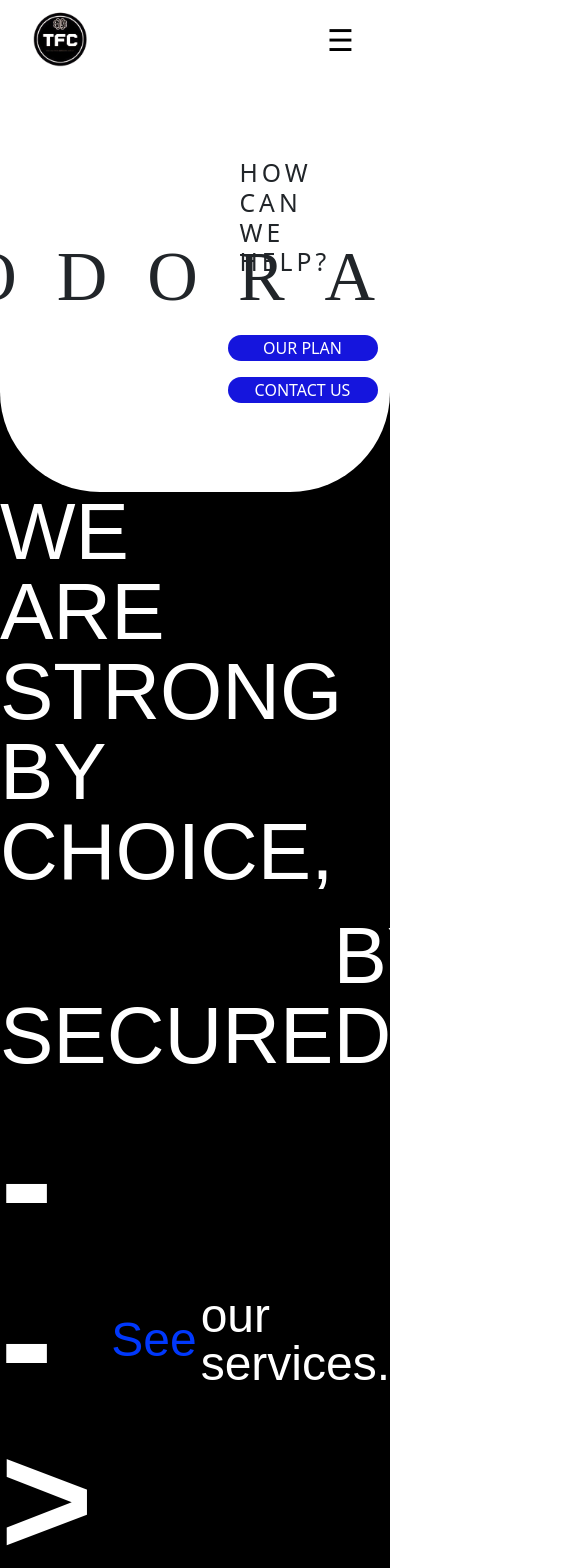
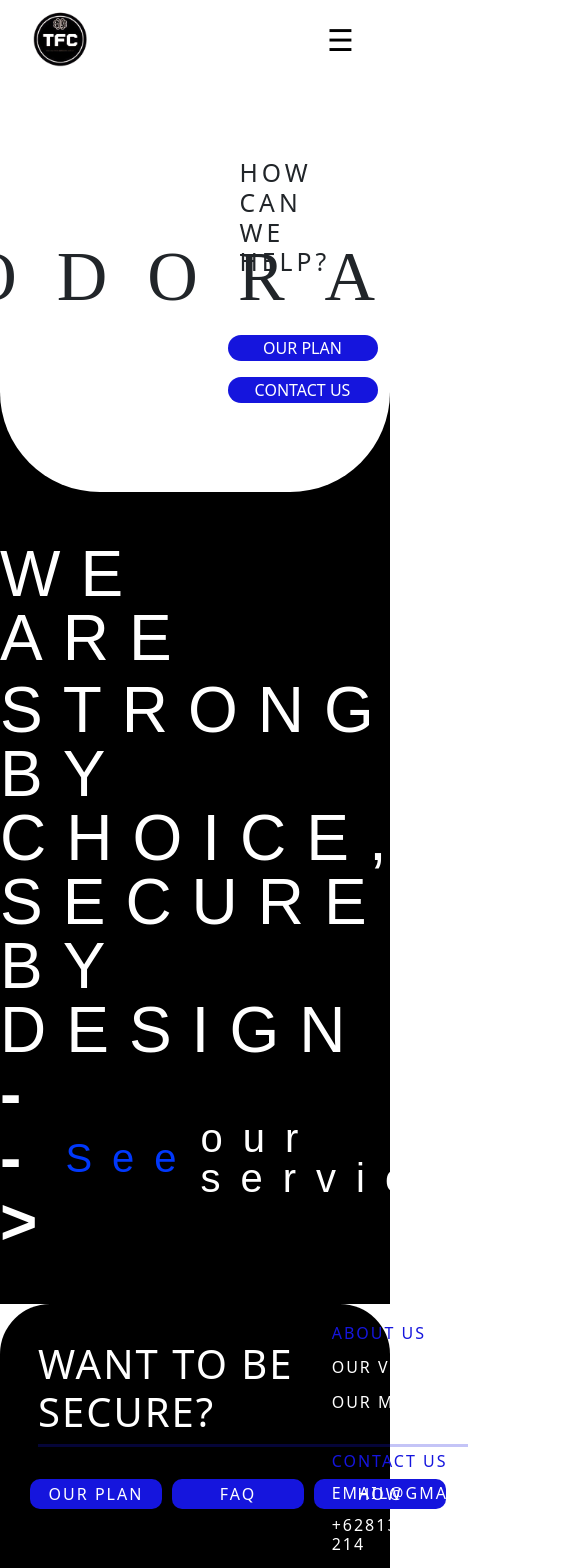
Before and after one commit to DavidDimasPatty/PortofolioFL2, a React (Create React App) app: page / in a window 390 px wide. Shown: the top 1568 px of the page, 585 px wide, since content can reach past the window. Built offline with nearby package versions, Linux system fonts and the light colour scheme; a web font is replaced by a local one.

Commit message:
Slogan Section

```diff
--- a/src/assets/style/slogan.css
+++ b/src/assets/style/slogan.css
@@ -10,22 +10,24 @@
     color: white;
     font-family: 'Depot', sans-serif;
     line-height: 1;
+    padding: 50px 0;
+    letter-spacing: 20px;
 }
 
 .slogan-small-text {
-    font-size: 5rem;
+    font-size: 4rem;
 }
 
 .slogan-strong-text {
-    font-size: 5rem;
+    font-size: 10rem;
 }
 
 .slogan-secure-text {
-    font-size: 5rem;
+    font-size: 10rem;
 }
 
 .slogan-arrow {
-    font-size: 10rem;
+    font-size: 4rem;
     font-weight: bold;
 }
 
@@ -34,5 +36,41 @@
 }
 
 .slogan-small-text-2 {
-    font-size: 3rem;
+    font-size: 2.5rem;
 }
+
+.slogan-line-1,
+.slogan-line-2 {
+    width: 100%;
+    /* bebas kamu atur, agar flex bekerja */
+}
+
+.slogan-small-text,
+.slogan-strong-text,
+.slogan-secure-text {
+    line-height: 1;
+    margin: 0;
+    padding: 0;
+}
+
+/* Buat responsif */
+@media (max-width: 768px) {
+
+    .slogan-line-1,
+    .slogan-line-2 {
+        flex-direction: column;
+        align-items: flex-start;
+        gap: 0.5rem;
+    }
+
+    .slogan-small-text,
+    .slogan-strong-text,
+    .slogan-secure-text {
+        font-size: 4rem;
+    }
+
+    .slogan-line-1>*,
+    .slogan-line-2>* {
+        align-self: flex-start;
+    }
+}
--- a/src/components/Slogan.js
+++ b/src/components/Slogan.js
@@ -4,21 +4,18 @@ export default function Slogan() {
     return (
         <div className="slogan-section">
             {/* Baris 1: WE ARE STRONG BY CHOICE */}
-            <div className="d-flex flex-wrap justify-content-between align-items-end slogan-line-1">
-                <div className="d-flex flex-column justify-content-end me-3">
+            <div className="d-flex justify-content-start align-items-stretch slogan-line-1">
+                <div className="d-flex flex-column justify-content-center me-3">
                     <div className="slogan-small-text">WE</div>
                     <div className="slogan-small-text">ARE</div>
                 </div>
 
-                <div className="slogan-strong-text">STRONG</div>
-
-                <div className="slogan-small-text">BY CHOICE,</div>
+                <div className="slogan-strong-text">STRONG<span className="slogan-small-text"> BY CHOICE,</span></div>
             </div>
 
             {/* Baris 2: SECURE BY DESIGN */}
-            <div className="d-flex justify-content-between align-items-end slogan-line-2 my-4">
-                <div className="slogan-secure-text">SECURE</div>
-                <div className="slogan-small-text">BY DESIGN</div>
+            <div className="d-flex justify-content-start align-items-stretch slogan-line-2">
+                <div className="slogan-secure-text">SECURE <span className="slogan-small-text">BY DESIGN</span></div>
             </div>
 
             {/* Baris 3: CTA */}
```
